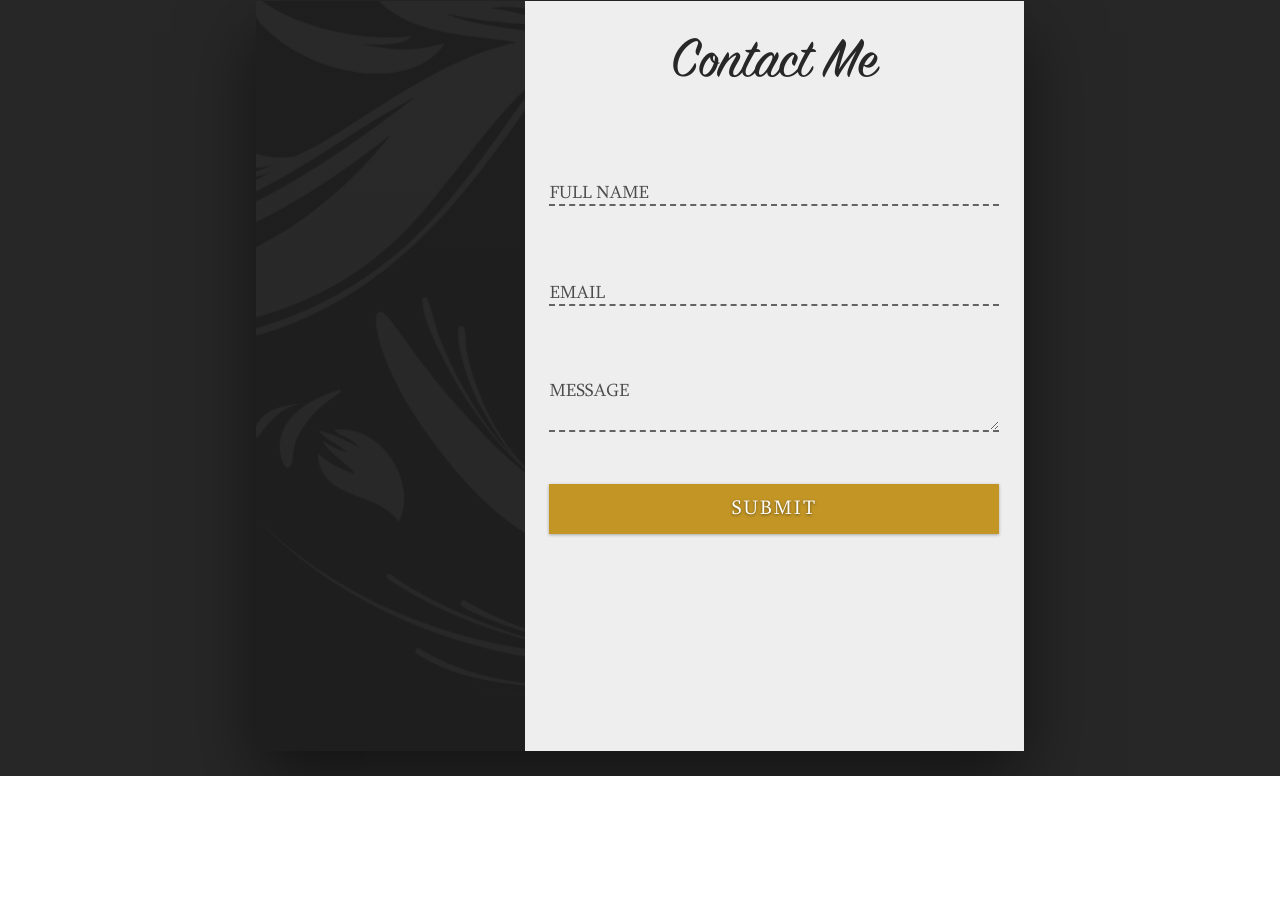
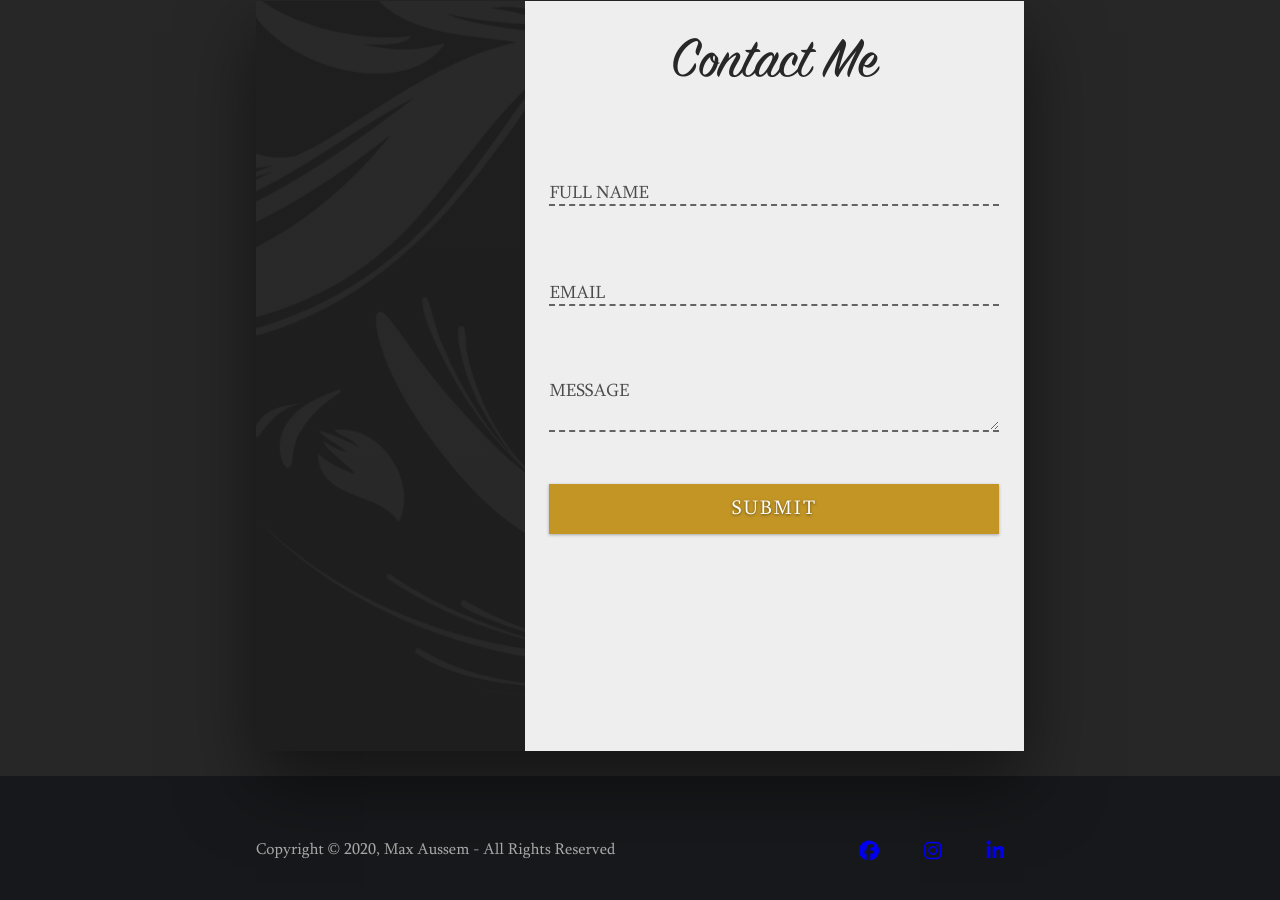
Before and after one commit to MAussem/Angelika-HTML-CSS-JAVA, a plain HTML site: page index.html in a window 1280 px wide. Shown: the part 2492-3392 px from the top of the page. Before the commit the page ends 3268 px from the top, so only its background shows below. Drawn offline with nearby package versions, Linux system fonts and the light colour scheme.

Commit message:
added and styled footer

```diff
--- a/index.html
+++ b/index.html
@@ -168,7 +168,18 @@
                 </div>
             </div>
         </section>
-        <footer class="footer"></footer>
+        <footer class="footer">
+            <div class="footer-content">
+                <p class="copyright">
+                    Copyright &copy; 2020, Max Aussem - All Rights Reserved
+                </p>
+                <div class="social-list">
+                  <a href="#"> <i class="fab fa-facebook-f"></i> </a>
+                  <a href="#"> <i class="fab fa-instagram"></i> </a>
+                  <a href="#"> <i class="fab fa-linkedin"></i> </a>
+                </div>
+            </div>
+        </footer>
     </div>
 
     <script src="script.js"></script>
--- a/styles.css
+++ b/styles.css
@@ -573,3 +573,33 @@ html {
     text-shadow: 0 .1rem .3rem rgba(0, 0, 0, 0.5);
     box-shadow: 0 .1rem .3rem rgba(0, 0, 0, 0.3);
 }
+
+.footer {
+    width: 100%;
+    height: 15rem;
+    background-color: #17181b;
+    display: flex;
+    justify-content: center;
+    align-items: center;
+}
+
+.footer-content {
+    width: 60%;
+    display: flex;
+    justify-content: space-between;
+}
+
+.copyright {
+    font-family: 'sylfaen';
+    font-size: 1.6rem;
+    color: #a7a7a7;
+}
+
+.social-list a {
+    margin: 0 2rem;
+}
+
+.social-list {
+    font-size: 2rem;
+    color: #a7a7a7;
+}
```
